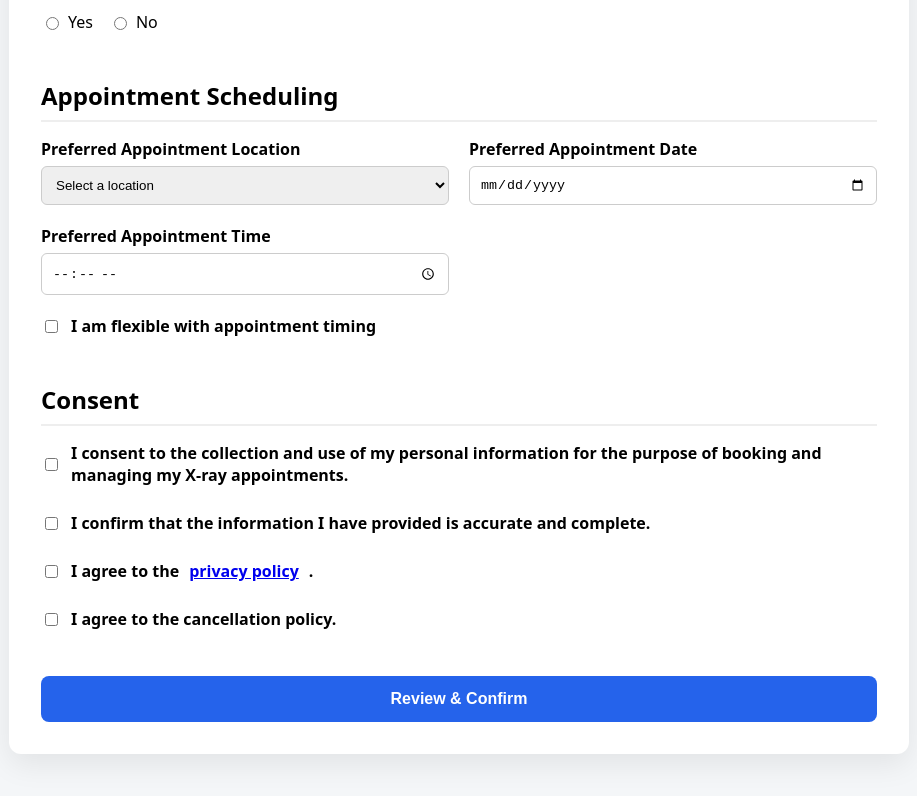
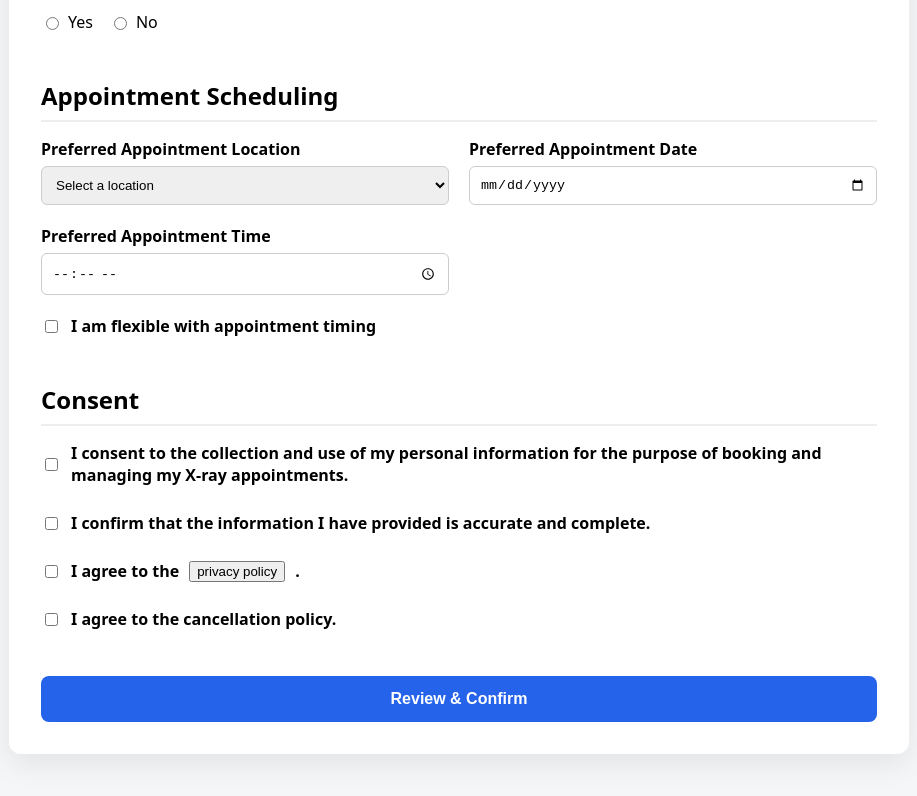
Before and after one commit to spencer78610/x-ray-booking-system, a React (Create React App) app: page / in a window 1280 px wide. Shown: the part 1128-1924 px from the top of the page, without its empty margins (181-1098 px from the left). Built offline with nearby package versions, Linux system fonts and the light colour scheme.

Commit message:
got rid of unused code

```diff
--- a/src/components/AppointmentScheduling.js
+++ b/src/components/AppointmentScheduling.js
@@ -1,4 +1,3 @@
-import { useState } from "react";
 
 export default function AppointmentScheduling({ formData, handleChange }) {
 
--- a/src/components/Consent.js
+++ b/src/components/Consent.js
@@ -1,4 +1,3 @@
-import { useState } from "react";
 
 export default function Consent({ formData, handleChange }) {
 
@@ -37,7 +36,7 @@ export default function Consent({ formData, handleChange }) {
             checked={formData.privacyPolicy}
             onChange={handleChange}
           />
-          I agree to the <a href="#">privacy policy</a>.
+          I agree to the <button type="button" className="link-button">privacy policy</button>.
         </label>
       </div>
 
--- a/src/components/ExamDetails.js
+++ b/src/components/ExamDetails.js
@@ -1,5 +1,4 @@
-import React from "react";
-import { useState } from 'react'
+
 
 export default function ExamDetails({ formData, handleChange}) {
 
--- a/src/components/PatientInfo.js
+++ b/src/components/PatientInfo.js
@@ -1,4 +1,3 @@
-import { useState } from 'react'
 
 export default function PatientInfo({ formData, handleChange }) {
 
--- a/src/components/Referral.js
+++ b/src/components/Referral.js
@@ -1,4 +1,3 @@
-import { useState } from "react";
 
 export default function Referral({ formData, handleChange }) {
 
```
